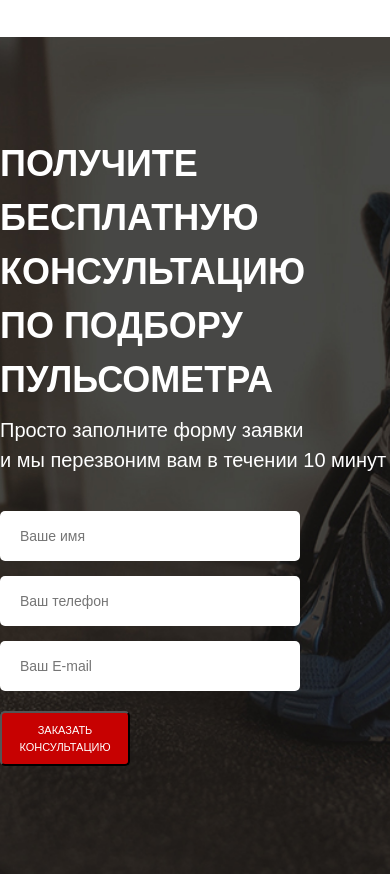
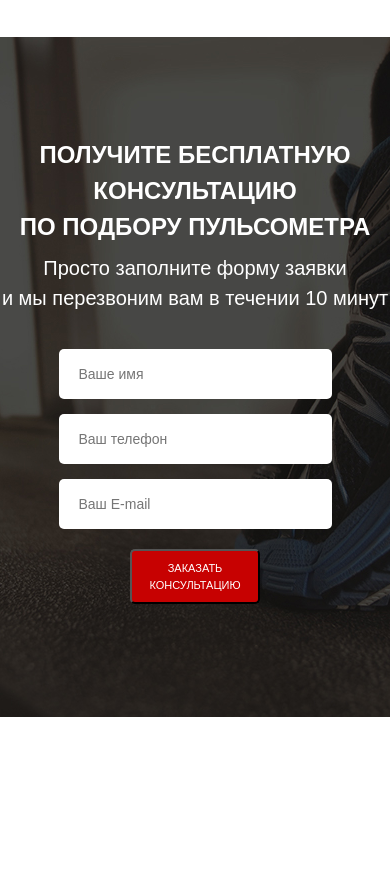
Before and after one commit to lofty777/garmin, a website: page src/index.html in a window 390 px wide. Shown: the part 1960-2834 px from the top of the page. After the commit the page ends 2677 px from the top, so only its background shows below. Drawn offline with Linux system fonts and the light colour scheme.

Commit message:
three section is complete

```diff
--- a/src/index.html
+++ b/src/index.html
@@ -125,5 +125,7 @@
 
         </div>
     </div>
+
+    <script src="js/script.js"></script>
 </body>
 </html>
--- a/src/sass/base/_media.scss
+++ b/src/sass/base/_media.scss
@@ -51,6 +51,31 @@
             margin-bottom: 25px;
         }
     }
+    .button {
+        &_submit {
+            width: 30%;
+            font-size: 14px;
+        }
+    }
+    .consultation {
+        &__descr {
+            text-align: center;
+        }
+
+    }
+    .title {
+        &_left {
+            font-size: 24px;
+            text-align: center;
+        }
+    }
+    .feed-form {
+        width: 100%;
+        align-items: center;
+        input {
+            width: 70%;
+        }
+    }
 }
 @media (max-width:575px) {
     .header {
@@ -95,4 +120,6 @@
         }
     }
 
+
+
 }
--- a/src/sass/blocks/_consultation.scss
+++ b/src/sass/blocks/_consultation.scss
@@ -2,7 +2,6 @@
     min-height: 680px;
     padding: 100px 0 108px 0;
     background: url('../img/bg2.jpg') center (center/cover) no-repeat;
-
 
     &__descr {
         margin-top: 8px;
--- a/src/sass/style.scss
+++ b/src/sass/style.scss
@@ -15,5 +15,5 @@
 @import 'blocks/advantages';
 @import 'blocks/titles';
 @import 'blocks/forms';
+@import 'blocks/consultation';
 @import 'base/media';
-@import 'blocks/consultation';
```
Also changed, not shown: src/css/style.min.css, src/js/script.js (added), src/sass/blocks/_button.scss (line endings or trailing spaces), src/sass/style.css, 2 other files.
